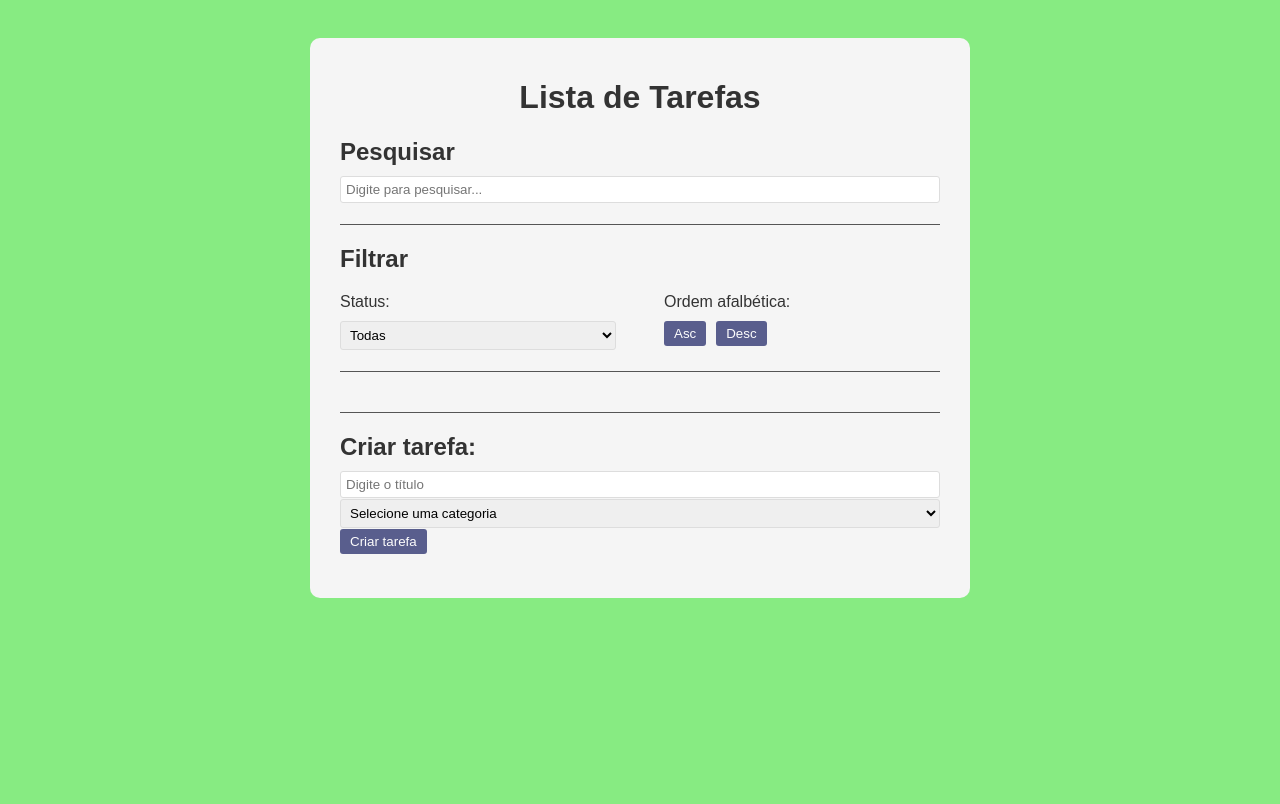
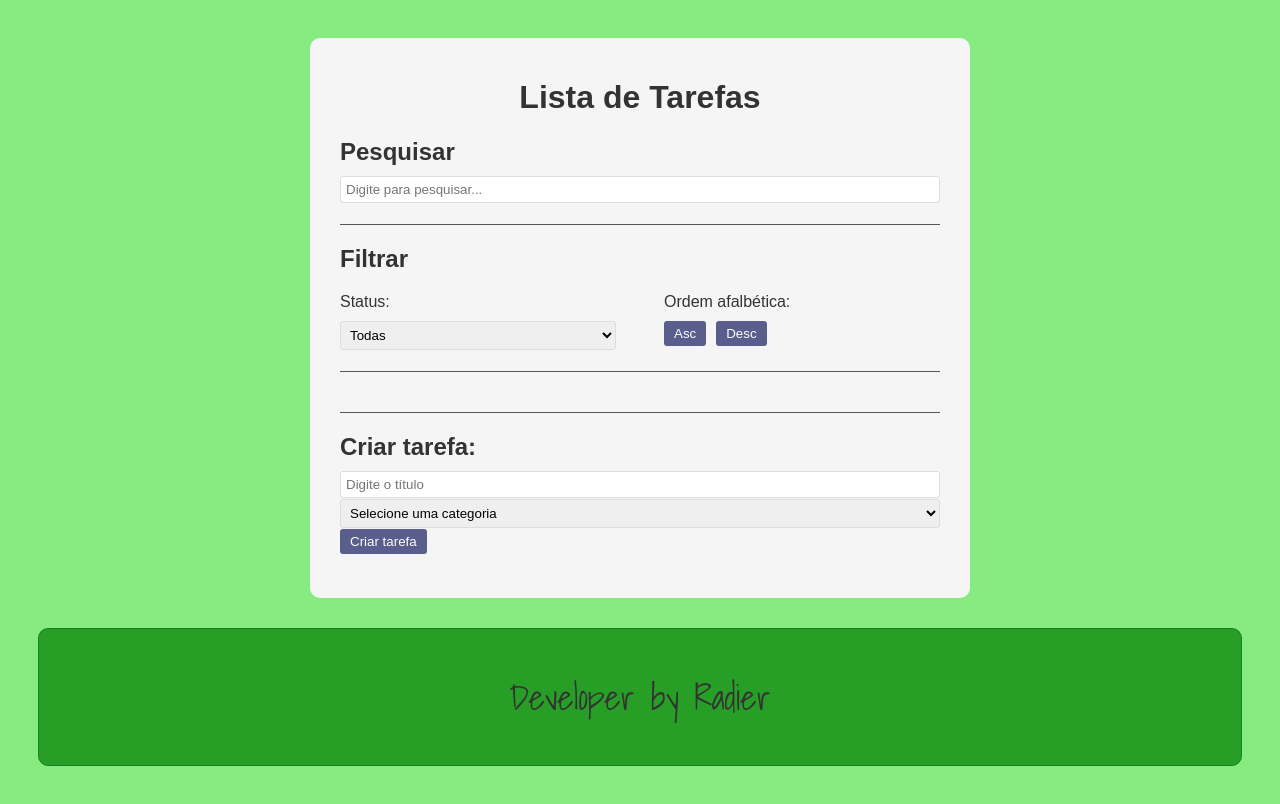
Before and after one commit to RadierFalk/ToDoTask, a React (Vite) app in the folder ToDoTask/: page / in a window 1280 px wide. Built offline with nearby package versions, Linux system fonts and the light colour scheme.

Commit message:
Add footer

```diff
--- a/ToDoTask/index.html
+++ b/ToDoTask/index.html
@@ -4,10 +4,21 @@
     <meta charset="UTF-8" />
     <link rel="icon" type="image/svg+xml" href="/vite.svg" />
     <meta name="viewport" content="width=device-width, initial-scale=1.0" />
+    <link rel="stylesheet" href="./src/App.css">
+    <link href="https://fonts.googleapis.com/css2?family=Shadows+Into+Light&display=swap" rel="stylesheet">
     <title>Vite + React</title>
   </head>
   <body>
     <div id="root"></div>
     <script type="module" src="/src/main.jsx"></script>
   </body>
+  <footer>
+    <div>
+      <footer>
+        <Div class="footer">
+        <p>Developer by Radier</p>
+        </Div>
+      </footer>
+    </div>
+  </footer>
 </html>
--- a/ToDoTask/src/App.css
+++ b/ToDoTask/src/App.css
@@ -88,3 +88,15 @@ input, select {
 .filter-options div {
   flex: 1 1 0;
 }
+.footer {
+  background-color: #279f27;
+  color: #333;
+  display: flex;
+  padding: 30px;
+  margin-top: 30px;
+  border: 1px solid #13821b;
+  border-radius: 10px;
+  justify-content: center;
+  font-family: 'Shadows Into Light', cursive;
+  font-size: 35px;
+}
--- a/ToDoTask/src/App.jsx
+++ b/ToDoTask/src/App.jsx
@@ -63,8 +63,8 @@ function App() {
       </div>
       <TodoForm addTodo={addTodo} />
     </div>
-
   )
 }
 
+
 export default App
```
